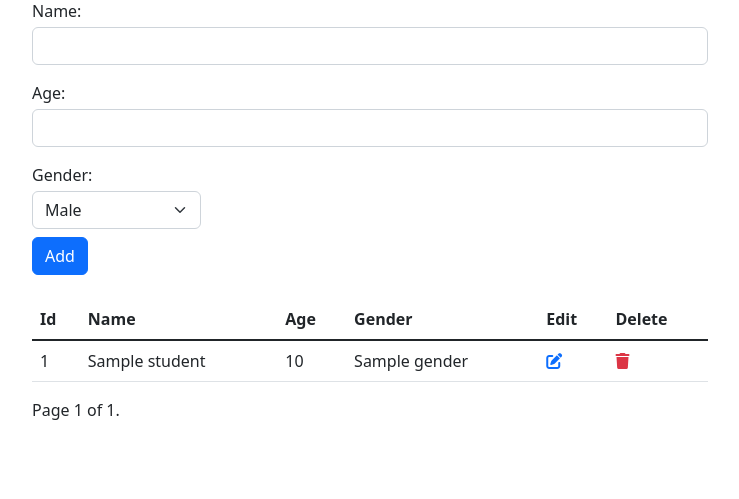
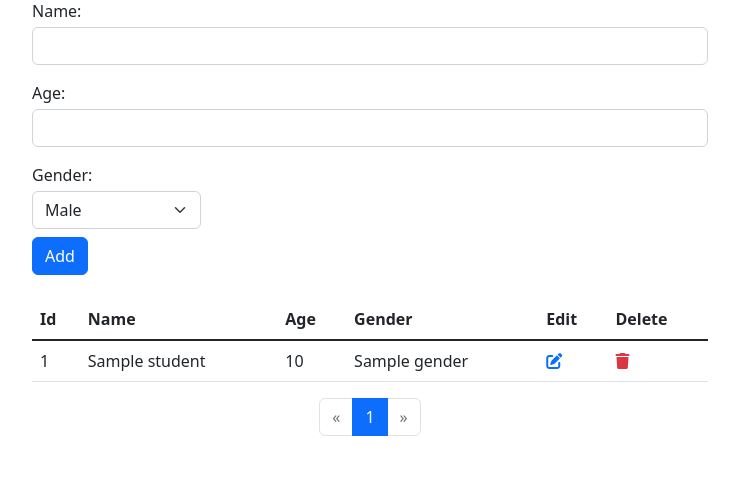
Before and after one commit to rampravesh22/django-practice, a Django app: template formp/core/templates/core/home.html in a window 1280 px wide. Shown: the part 94-593 px from the top of the page, without its empty margins (270-1009 px from the left). Run offline with Django 4.2, Linux system fonts and the light colour scheme; the template is opened without the code that fills it: values that come from a table or form of the project are taken from there, most other values are stand-ins (such as "Sample title", 1, 10 or a date in 2020); some libraries are stand-ins or nearby versions.

Commit message:
just commit

```diff
--- a/formp/core/forms.py
+++ b/formp/core/forms.py
@@ -3,7 +3,8 @@ from .choices import SELECT_GENDER
 
 class StudentRegister(forms.Form):
     name = forms.CharField(
-        required=True, label_suffix=":", widget=forms.TextInput(attrs={"class": "form-control"}))
+        initial="", required=True, label_suffix=":", widget=forms.TextInput(attrs={"class": "form-control"}))
     age = forms.IntegerField(max_value=100, min_value=18, widget=forms.NumberInput(
         attrs={"class": "form-control"}))
-    gender = forms.ChoiceField(choices=SELECT_GENDER,widget=forms.Select(attrs={"class":"form-select w-25"}))
+    gender = forms.ChoiceField(choices=SELECT_GENDER, widget=forms.Select(
+        attrs={"class": "form-select w-25"}))
--- a/formp/core/static/core/core.js
+++ /dev/null
@@ -1,23 +0,0 @@
-$(document).ready(function () {
-    $(document).on('submit', '#add-student', function (e) {
-        console.log("hello world");
-        const name = $('#id_name').val();
-        const age = $('#id_age').val();
-        const gender = $('#id_gender').val();
-
-        $.ajax({
-            type: 'POST',
-            url: '/',
-            data: {
-                name: name,
-                age: age,
-                gender:gender,
-                csrfmiddlewaretoken: $('input[name=csrfmiddlewaretoken]').val()
-            },
-            success: function (response) {
-                console.log(response);
-                window.location.href="edit/"
-            },
-        });
-    });
-});
--- a/formp/core/templates/core/home.html
+++ b/formp/core/templates/core/home.html
@@ -41,7 +41,7 @@
             <tbody class="table-group-divider">
                 {% for student in page_obj %}
                     <tr>
-                        <td scope="row">{{ forloop.counter }}</td>
+                        <td scope="row">{{ student.id }}</td>
                         <td scope="row">{{ student.name }}</td>
                         <td scope="row">{{ student.age }}</td>
                         <td scope="row">{{ student.gender }}</td>
@@ -60,25 +60,30 @@
 
             </tbody>
         </table>
-        <div class="pagination">
-            <span class="step-links">
-
-                {% if page_obj.has_previous %}
-                    <a href="?page=1">&laquo; First</a>
-                    <a href="?page={{page_obj.previous_page_number}}">Previous</a>
+        <ul class="pagination justify-content-center flex-wrap mt-2 mb-4">
+            {% if page_obj.has_previous %}
+                <li class="page-item"><a class="page-link" href="?page={{ page_obj.previous_page_number }}">&laquo;</a></li>
+            {% else %}
+                <li class="disabled page-item"><span class="page-link">&laquo;</span></li>
+            {% endif %}
+            {% for i in page_range|default_if_none:page_obj.paginator.get_elided_page_range %}
+                {% if page_obj.number == i %}
+                    <li class="active page-item"><span class="page-link">{{ i }} <span class="sr-only">(current)</span></span>
+                    </li>
+                {% else %}
+                    {% if i == page_obj.paginator.ELLIPSIS %}
+                        <li class="page-item"><span class="page-link">{{ i }}</span></li>
+                    {% else %}
+                        <li class="page-item"><a class="page-link" href="?page={{ i }}">{{ i }}</a></li>
+                    {% endif %}
                 {% endif %}
-
-                <span class="current">
-                    Page {{page_obj.number}} of {{page_obj.paginator.num_pages}}.
-                </span>
-
-                {% if page_obj.has_next %}
-                    <a href="?page={{ page_obj.next_page_number }}">next</a>
-                    <a href="?page={{ page_obj.paginator.num_pages }}">last &raquo;</a>
-                {% endif %}
-
-            </span>
-        </div>
+            {% endfor %}
+            {% if page_obj.has_next %}
+                <li class="page-item"><a class="page-link" href="?page={{ page_obj.next_page_number }}">&raquo;</a></li>
+            {% else %}
+                <li class="disabled page-item"><span class="page-link">&raquo;</span></li>
+            {% endif %}
+        </ul>
     </div>
 
 </div>
--- a/formp/core/urls.py
+++ b/formp/core/urls.py
@@ -1,7 +1,7 @@
 from django.urls import path
 from core import views
 urlpatterns = [
-    path("",views.register,name="home"),
+    path("",views.home,name="home"),
     path("edit_student/<int:id>/",views.edit_student, name="edit"),
     path('delete_stduent/<int:id>/',views.delete_student,name="delete")
 ]
```
Also changed, not shown: formp/core/views.py (+12 -4 lines), formp/db.sqlite3.
